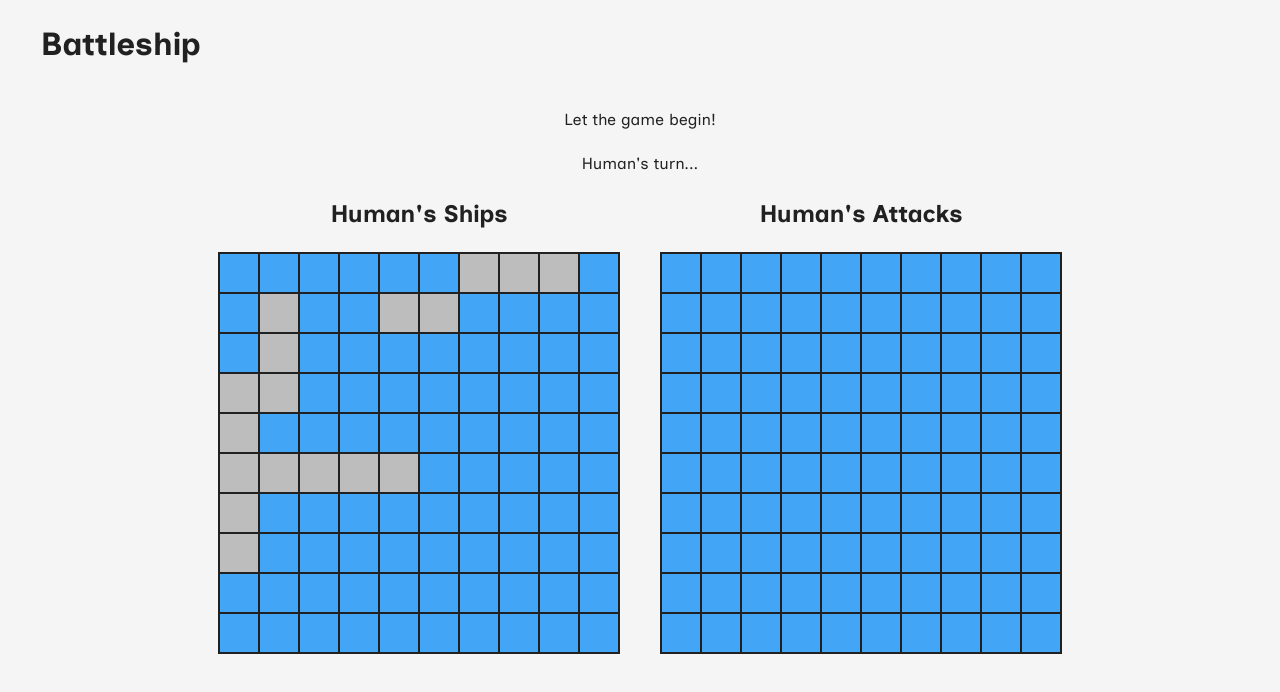
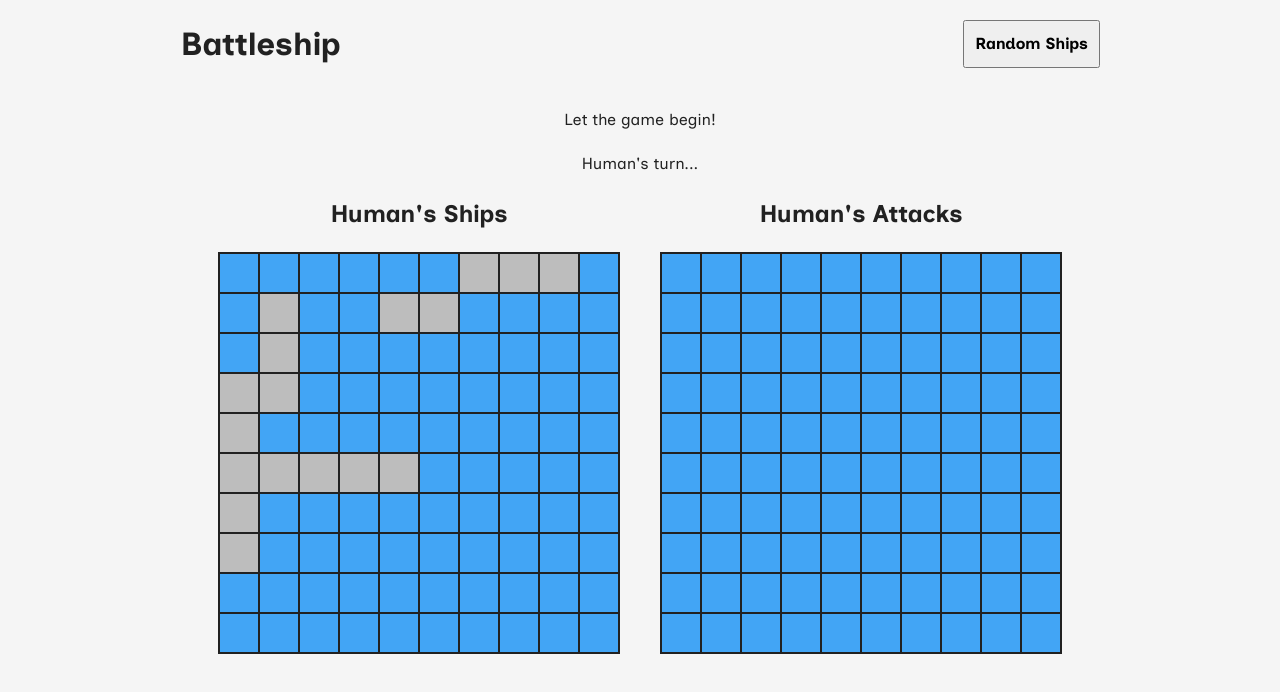
Before and after one commit to dsmchen/battleship, a website built with webpack: page src/template.html in a window 1280 px wide. Built offline with nearby package versions, Linux system fonts and the light colour scheme.

Commit message:
feat: add button UI

```diff
--- a/src/style.css
+++ b/src/style.css
@@ -111,12 +111,18 @@ body {
 }
 
 header {
+  display: flex;
+  justify-content: space-between;
+  align-items: center;
+  max-width: 1000px;
+  margin: 0 auto;
   padding: 20px 40px;
 }
 
-h1 {
-  max-width: 1200px;
-  margin: 0 auto;
+button {
+  padding: 10px;
+  font-weight: bold;
+  cursor: pointer;
 }
 
 main {
--- a/src/template.html
+++ b/src/template.html
@@ -6,7 +6,10 @@
     <title>Battleship</title>
   </head>
   <body>
-    <header><h1>Battleship</h1></header>
+    <header>
+      <h1>Battleship</h1>
+      <button>Random Ships</button>
+    </header>
     <main>
       <div class="container">
         <p class="action-message"></p>
```
